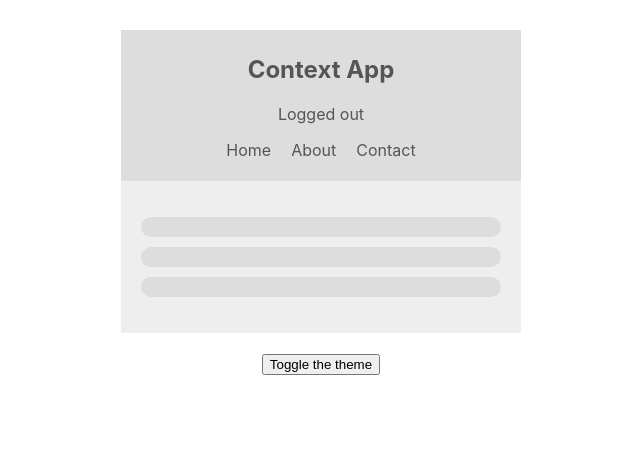
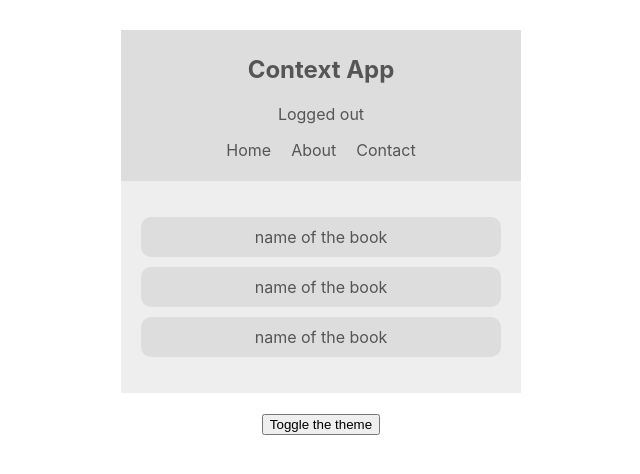
Before and after one commit to Yulya-Yu/reading-list-react-app, a React (Create React App) app: page / in a window 1280 px wide. Shown: the top 474 px of the page, without its empty margins (319-959 px from the left). Built offline with nearby package versions, Linux system fonts and the light colour scheme.

Commit message:
create context with functional components

```diff
--- a/src/App.js
+++ b/src/App.js
@@ -1,9 +1,11 @@
+
 import React from 'react';
+import BookList from './components/BookList';
 import Navbar from './components/Navbar';
-import BookList from './components/BookList';
 import ThemeContextProvider from './contexts/ThemeContext';
 import ThemeToggle from './components/ThemeToggle';
 import AuthContextProvider from './contexts/AuthContext';
+import BookContextProvider from './contexts/BookContext';
 
 function App() {
   return (
@@ -11,11 +13,12 @@ function App() {
       <ThemeContextProvider>
         <AuthContextProvider>
           <Navbar />
-          <BookList />
+          <BookContextProvider>
+            <BookList />
+          </BookContextProvider>
           <ThemeToggle />
         </AuthContextProvider>
       </ThemeContextProvider>
-
     </div>
   );
 }
--- a/src/components/BookList.js
+++ b/src/components/BookList.js
@@ -1,20 +1,22 @@
-import React, { Component, useContext } from 'react';
+import React, { useContext } from 'react';
 import { ThemeContext } from '../contexts/ThemeContext';
-
+import { BookContext } from '../contexts/BookContext';
 
 const BookList = () => {
   const { isLightTheme, light, dark } = useContext(ThemeContext);
+  const { books } = useContext(BookContext);
   const theme = isLightTheme ? light : dark;
   return (
-        <div className='book-list' style={{ background: theme.bg, color: theme.syntax }}>
+    <div className="book-list" style={{ color: theme.syntax, background: theme.bg }}>
       <ul>
-            <li style={{background: theme.ui}}></li>
-            <li style={{background: theme.ui}}></li>
-            <li style={{background: theme.ui}}></li>
+        {books.map(book => {
+          return (
+            <li key={book.id} style={{ background: theme.ui }}>{book.title}</li>
+          );
+        })}
       </ul>
     </div>
   );
 }
 
-
 export default BookList;
--- /dev/null
+++ b/src/contexts/BookContext.js
@@ -0,0 +1,17 @@
+import React, { createContext, useState } from 'react';
+
+export const BookContext = createContext();
+const BookContextProvider = (props) => {
+    const [books, setBooks] = useState([
+        {title: 'name of the book', id: 1},
+        {title: 'name of the book', id: 2},
+        {title: 'name of the book', id: 3}
+    ])
+    return (
+        <BookContext.Provider value={{books}}>
+            {props.children}
+        </BookContext.Provider>
+     );
+}
+
+export default BookContextProvider;
```
Lines whose indentation alone changed are shown as unchanged.
